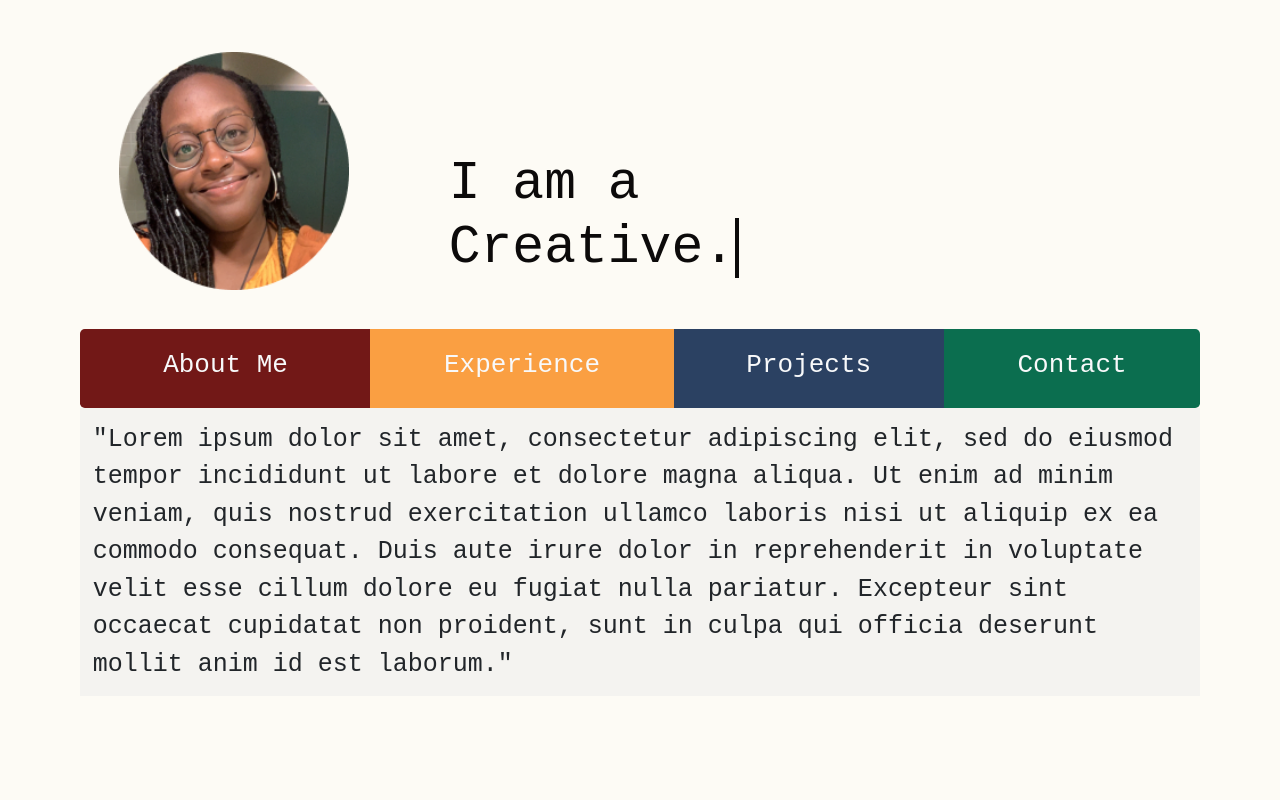
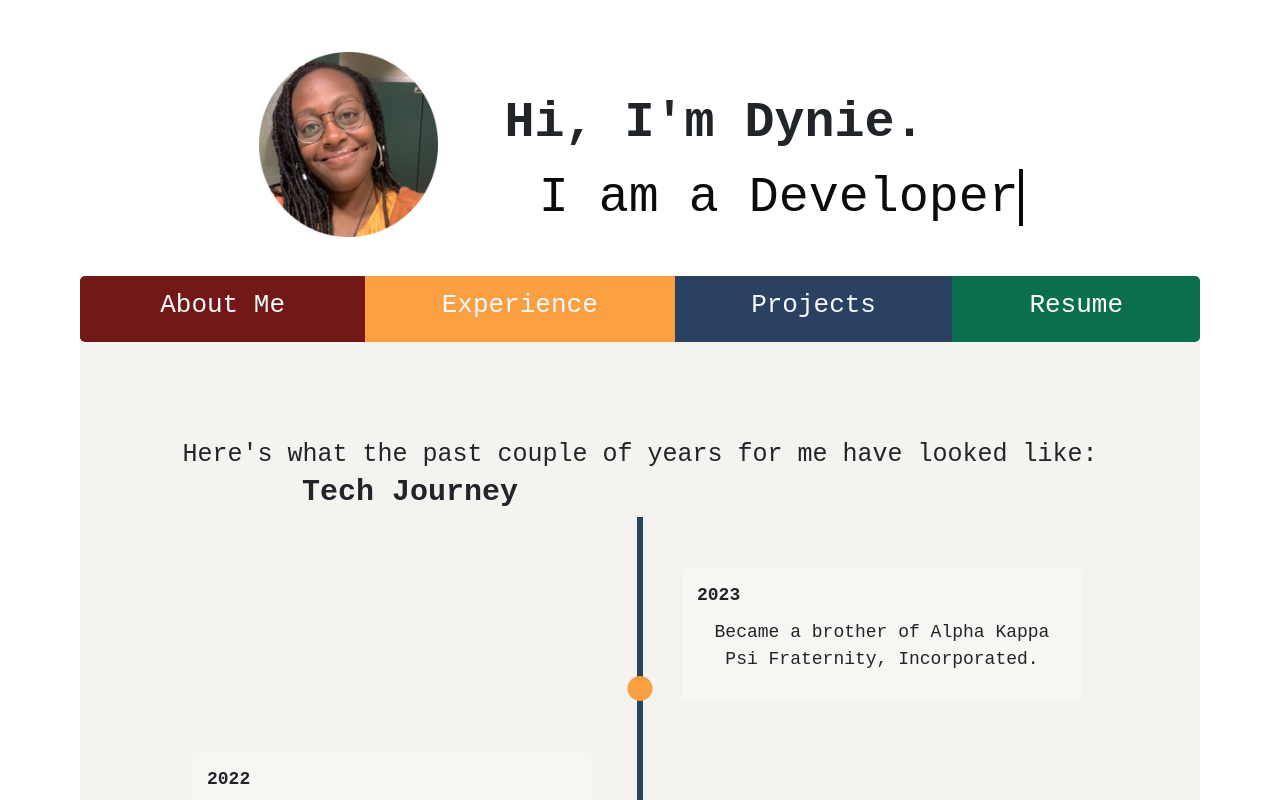
Before and after one commit to DynieM/Dee-sPortfolio, a plain HTML site: page Portfolio/index.html in a window 1280 px wide. Both pictures are taken after a click on the button "Experience". Shown: the top 800 px of the page. Drawn offline with nearby package versions, Linux system fonts and the light colour scheme.

Commit message:
Add files via upload
new features - experience timeline, resume link, added text to header

```diff
--- a/Portfolio/index.html
+++ b/Portfolio/index.html
@@ -8,11 +8,6 @@
   <link href="https://cdn.jsdelivr.net/npm/bootstrap@5.2.3/dist/css/bootstrap.min.css" rel="stylesheet" integrity="sha384-rbsA2VBKQhggwzxH7pPCaAqO46MgnOM80zW1RWuH61DGLwZJEdK2Kadq2F9CUG65" crossorigin="anonymous">
  <link rel="stylesheet" href="styles.css"/>
  <script src="script.js"></script>
-<style>
-  body {
-    background-color:#fdfbf5;
-  }
-</style>
 </head>
 <body>
 
@@ -23,9 +18,10 @@
     <img srcset="/assets/imgs/Selfie.png"> </img>
     </div>
     <div class="col">
-      <h1>
-        <a href="" class="typewrite" data-period="2000" id="typing" data-type='[ "Hi, I&apos;m Dynie!", "I am a Creative.", "I am a Developer.", "I am a Student." ]'>
-          <span class="wrap"></span>
+      <h1>  Hi, I'm Dynie. </h1>
+
+         <a href="" class="typewrite" data-period="2000" id="typing" data-type='[ " I am a Creative.", " I am a Developer.", " I am a Student." ]'>
+
         </a>
       </h1>
     </div>
@@ -36,28 +32,29 @@
 
 <div id="everything">
   <section class="work">
-
-
   <div class = "btn-group d-flex" role="group">
- <button class="btn  text-light p-4" id = "aboutme" type="button" data-bs-toggle="collapse" data-bs-target="#aboutme-content">
+ <button class="btn  text-light p-3" id = "aboutme" type="button" data-bs-toggle="collapse" data-bs-target="#aboutme-content" >
   <h2> About Me </h2>
  </button>
- <button class="btn text-light" id = "experience" type="button" data-bs-toggle="collapse" data-bs-target="#experience-content">
+ <button class="btn text-light" id = "experience" type="button" data-bs-toggle="collapse" data-bs-target="#experience-content" >
   <h2> Experience </h2>
  </button>
- <button class="btn  text-light" id = "projects" type="button" data-bs-toggle="collapse" data-bs-target="#projects-content">
+ <button class="btn  text-light" id = "projects" type="button" data-bs-toggle="collapse" data-bs-target="#projects-content" >
   <h2> Projects </h2>
  </button>
- <button class="btn  text-light" id = "contact" type="button" data-bs-toggle="collapse" data-bs-target="#contact-content">
-  <h2> Contact </h2>
+ <button class="btn  text-light" id = "contact" type="button">
+  <a href="https://drive.google.com/file/d/1I0VOS8XUgAlMFYNpNngolHLKexiJA8Wa/view?usp=sharing" target="_blank">
+    <h2>Resume</h2>
+  </a>
+  <!-- <h2> Resume </h2> -->
  </button>
   </div>
 
 </section>
 
-
-<div class="collapse card" data-bs-parent="#everything" id="aboutme-content">
-  <div class="subwork card-body">
+<section>
+<div class="collapse card "  id="aboutme-content" data-bs-parent="#everything">
+  <div class="subwork card-body p-5 border-bottom border-secondary border-5">
     <p class="card-text " >
       I'm currently a Digital Media undergrad attending the University of Central Florida with a minor in Computer Science.
       I am passionate about Diversity, Equity, and Inclusion in the workplace and making space for marginalized voices to be heard.
@@ -65,45 +62,68 @@
     </p>
   </div>
 </div>
-<div class="collapse card" data-bs-parent="#everything" id="experience-content">
-  <div class="subwork card-body">
+<div class="collapse card"  id="experience-content" data-bs-parent="#everything">
+  <div class="subwork card-body p-5 border-bottom border-secondary border-5">
     <p class="card-text">
-      "Lorem ipsum dolor sit amet, consectetur adipiscing elit, sed do eiusmod tempor
-       incididunt ut labore et dolore magna aliqua. Ut enim ad minim veniam, quis nostrud
-       exercitation ullamco laboris nisi ut aliquip ex ea commodo consequat.
-       Duis aute irure dolor in reprehenderit in voluptate velit esse cillum dolore
-       eu fugiat nulla pariatur. Excepteur sint occaecat cupidatat non proident,
-       sunt in culpa qui officia deserunt mollit anim id est laborum."
+
+      <h1 id="exp" >Tech Journey</h1>
+      <p> Here's what the past couple of years for me have looked like: </p>
+  <div>
+    <ul>
+      <li>
+        <div>
+          <time>2023</time>
+          <p>Became a brother of Alpha Kappa Psi Fraternity, Incorporated.
+</p>
+        </div>
+      </li>
+      <li>
+        <div>
+          <time>2022</time>
+          <p> Joined Management Leadership for Tomorrow, a selective 18-month professional development program for high-achieving diverse talent. </p>
+          <p> Participated in ShellHacks the largest Hackathon in Florida </p>
+        </div>
+      </li>
+      <li>
+        <div>
+          <time>2021</time>
+          <p> Got accepted into the Colorstack Sprout Fellowship and joined a community of minorities in Tech, attended workshops and engaged in discussion surrounding representation in the workplace. </p>
+          <p> Joined KnightHacks as part of the Social Media Team. </p>
+</p>
+        </div>
+      </li>
+      <li>
+        <div>
+          <time>2020</time>
+          <p> Start attending the University of Central Florida. Attended KnightHacks and created a website educating the public on common reptiles in Florida. </p>
+        </div>
+      </li>
+   </ul>
+  </div>
+   </p>
+  </div>
+</div>
+<div class="collapse card" id="projects-content" data-bs-parent="#everything">
+  <div class="subwork card-body p-5 border-bottom border-secondary border-5">
+    <p class="card-text">
+      "insert projects"
     </p>
   </div>
 </div>
-<div class="collapse card" data-bs-parent="#everything" id="projects-content">
-  <div class="subwork card-body">
+<!-- <div class="collapse card"  id="contact-content" data-bs-parent="#everything">
+  <div class="subwork card-body p-5 border-bottom border-secondary border-5">
     <p class="card-text">
-      "Lorem ipsum dolor sit amet, consectetur adipiscing elit, sed do eiusmod tempor incididunt
-       ut labore et dolore magna aliqua. Ut enim ad minim veniam, quis nostrud exercitation
-        ullamco laboris nisi ut aliquip ex ea commodo consequat. Duis aute irure dolor in
-        reprehenderit in voluptate velit esse cillum dolore eu fugiat nulla pariatur.
-        Excepteur sint occaecat cupidatat non proident, sunt in culpa qui officia deserunt
-        mollit anim id est laborum."
+      "insert contact"
     </p>
-  </div>
-</div>
-<div class="collapse card" data-bs-parent="#everything" id="contact-content">
-  <div class="subwork card-body">
-    <p class="card-text">
-      "Lorem ipsum dolor sit amet, consectetur adipiscing elit, sed do eiusmod tempor incididunt
-      ut labore et dolore magna aliqua. Ut enim ad minim veniam, quis nostrud exercitation
-       ullamco laboris nisi ut aliquip ex ea commodo consequat. Duis aute irure dolor in
-       reprehenderit in voluptate velit esse cillum dolore eu fugiat nulla pariatur.
-       Excepteur sint occaecat cupidatat non proident, sunt in culpa qui officia deserunt
-       mollit anim id est laborum."
-    </p>
-  </div>
+  </div> -->
+<!-- </div> -->
 </div>
 </div>
+</section>
 
 <script src="https://cdn.jsdelivr.net/npm/@popperjs/core@2.11.6/dist/umd/popper.min.js" integrity="sha384-oBqDVmMz9ATKxIep9tiCxS/Z9fNfEXiDAYTujMAeBAsjFuCZSmKbSSUnQlmh/jp3" crossorigin="anonymous"></script>
 <script src="https://cdn.jsdelivr.net/npm/bootstrap@5.2.3/dist/js/bootstrap.min.js" integrity="sha384-cuYeSxntonz0PPNlHhBs68uyIAVpIIOZZ5JqeqvYYIcEL727kskC66kF92t6Xl2V" crossorigin="anonymous"></script>
+<script src="script.js"></script>
+
 </body>
 </html>
--- a/Portfolio/script.js
+++ b/Portfolio/script.js
@@ -1,3 +1,6 @@
+
+//Introduction Typewriting
+
 var TxtType = function(el, toRotate, period) {
     this.toRotate = toRotate;
     this.el = el;
@@ -54,3 +57,36 @@ window.onload = function() {
     css.innerHTML = ".typewrite > .wrap { border-right: 0.08em solid #0c0a0a}";
     document.body.appendChild(css);
 };
+
+
+
+//Timeline
+var items = document.querySelectorAll("li");
+
+function isItemInView(item){
+  var rect = item.getBoundingClientRect();
+  return (
+      rect.top >= 0 &&
+      rect.left >= 0 &&
+      rect.bottom <= (window.innerHeight || document.documentElement.clientHeight) &&
+      rect.right <= (window.innerWidth || document.documentElement.clientWidth)
+    );
+}
+
+function callbackFunc() {
+    for (var i = 0; i < items.length; i++) {
+      if (isItemInView(items[i])) {
+        items[i].classList.add("show");
+      }
+    }
+  }
+
+  // listen for events
+  var experienceBtn = document.getElementById("experience");
+
+  // Add a click event listener to the "Experience" button
+  experienceBtn.addEventListener("click", function() {
+    callbackFunc();
+  });
+
+  window.addEventListener("scroll", callbackFunc);
--- a/Portfolio/styles.css
+++ b/Portfolio/styles.css
@@ -1,6 +1,21 @@
 body
 {
-    background-color: #f4f3f0;
+    background-color: #ffffff;
+}
+
+.btn a {
+  color: #fff;
+  text-decoration: none;
+}
+
+.container h1
+{
+  text-align: center;
+  font-weight: 700;
+  font-size: 50px;
+  position: relative;
+  right: 230px;
+  top: 80px;
 }
 #aboutme
 {
@@ -20,18 +35,21 @@ body
 }
 #image img
 {
-    width: 45%;
+    width: 35%;
     height: auto;
+    position: relative;
+    left: 140px;
+
 }
 
   #typing
   {
      color:#0c0a0a;
      font-family: monospace;
-     font-size: 53px;
+     font-size: 50px;
      position: relative;
-     right: 240px;
-     top: 140px;
+     right: 150px;
+     top: 80px;
      text-decoration: none;
      }
 *
@@ -47,4 +65,107 @@ body
 .card {
     transition-duration: 2s;
     border: none !important;
+    border: 5px solid black;
 }
+
+/* timeline */
+
+*,
+*::before,
+*::after {
+  margin: 0;
+  padding: 0;
+  box-sizing: border-box;
+}
+
+#exp {
+  text-align: center;
+  font-size: 30px;
+  font-weight: 700;
+}
+
+p
+{
+  text-align:center;
+}
+
+ul {
+  padding: 30px 0;
+}
+
+ul li {
+  position:relative;
+  list-style-type: none;
+  width: 6px;
+  background-color: #2B4162;
+  margin: 0 auto;
+  padding-top: 50px;
+  font-size: 18px;
+}
+
+ul li::after {
+  background: #FA9F42;
+  content: '';
+  width: 25px;
+  height: 25px;
+  border-radius: 50%;
+  position:absolute;
+  left:50%;
+  transform: translateX(-50%);
+  bottom: 0;
+  }
+
+
+ul li div{
+  position: relative;
+  width: 400px;
+  padding: 15px;
+  border-radius: 5px;
+  bottom: 0;
+  background: rgba(252, 252, 252, 0.28);
+}
+
+ul li:nth-child(odd) div {
+  left: 45px;
+}
+
+ul li:nth-child(even) div {
+  left: -445px;
+}
+
+time {
+  font-weight: bold;
+  font-size: 18px;
+  display: block;
+  margin-bottom: 10px;
+}
+
+ul li div {
+  visibility: hidden;
+  opacity: 0;
+  transition: all .5s ease-in-out;
+}
+
+ul li:nth-child(odd) div {
+  transform: translate3d(20px, 0, 0);
+}
+
+ul li:nth-child(even) div {
+  transform: translate3d(-20px, 0, 0);
+}
+
+ul li.show div {
+  transform: none;
+  visibility: visible;
+  opacity: 1;
+}
+
+@media screen and (max-width: 900px) {
+  ul li div {
+    width: 250px;
+  }
+  ul li:nth-child(even) div {
+    left: -289px;
+    /*250+45-6*/
+  }
+}
```
